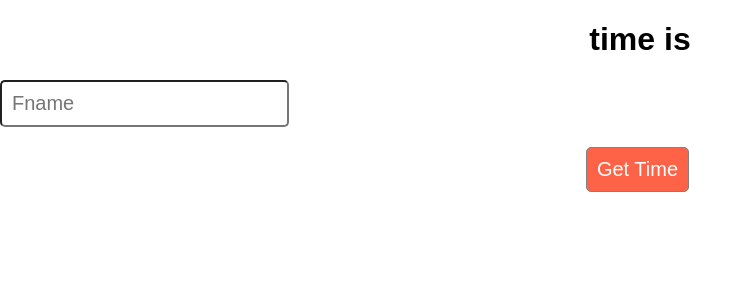
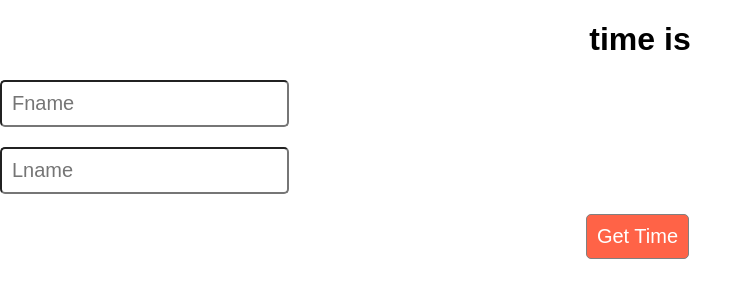
Before and after one commit to kabirbapson/React-HTTP-req, a React (Create React App) app: page / in a window 1280 px wide. Shown: the top 300 px of the page, without its empty margins (0-753 px from the left). Built offline with nearby package versions, Linux system fonts and the light colour scheme.

Commit message:
fix: lounge screen bg fix

```diff
--- a/src/App.js
+++ b/src/App.js
@@ -14,6 +14,11 @@ function App() {
         placeholder="Fname"
         onChange={(e) => setFName(e.target.value)}
       />
+      <input
+        value={lName}
+        placeholder="Lname"
+        onChange={(e) => setLName(e.target.value)}
+      />
       <button onClick={() => {}}>Get Time</button>
     </div>
   );
```
